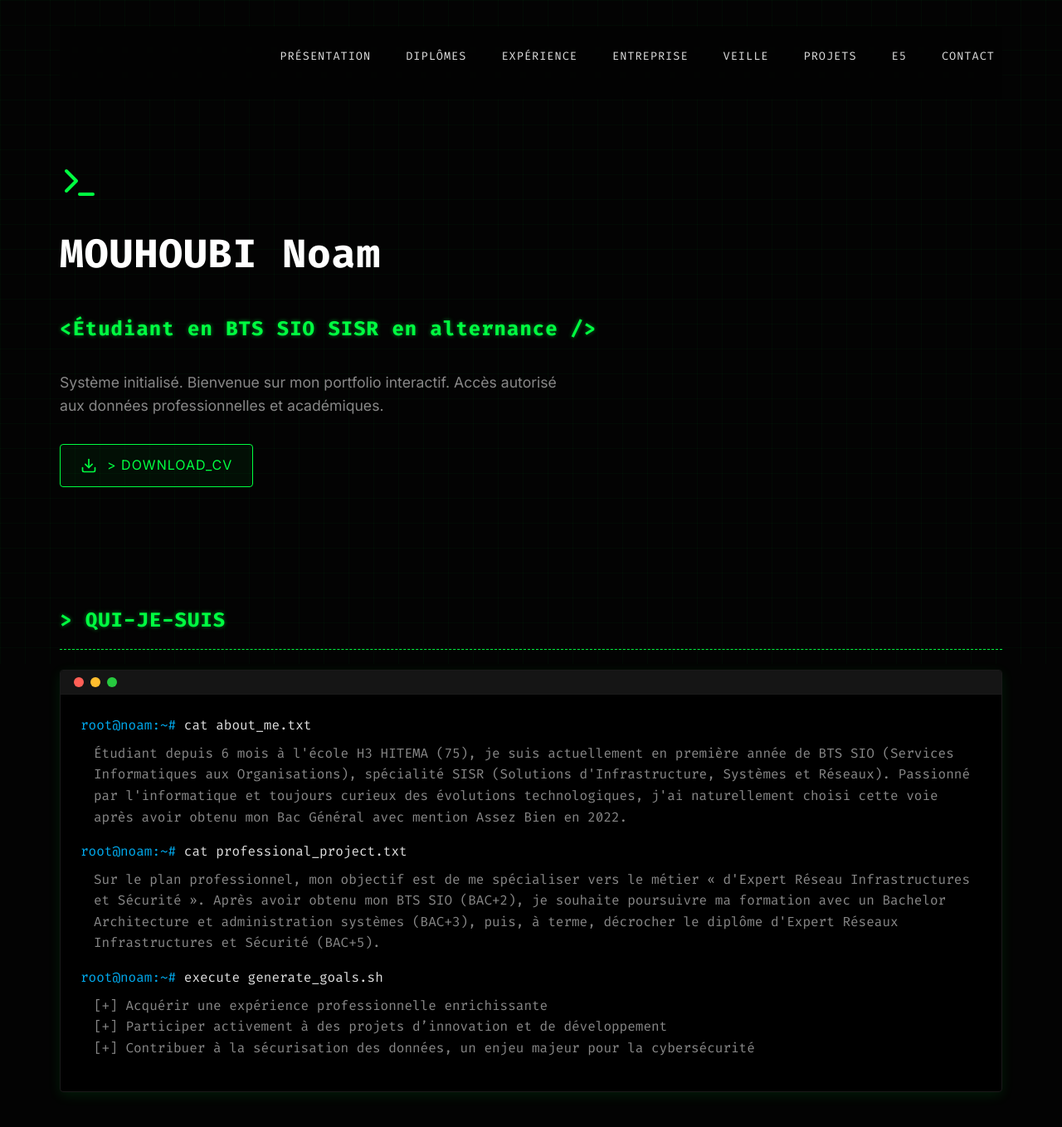
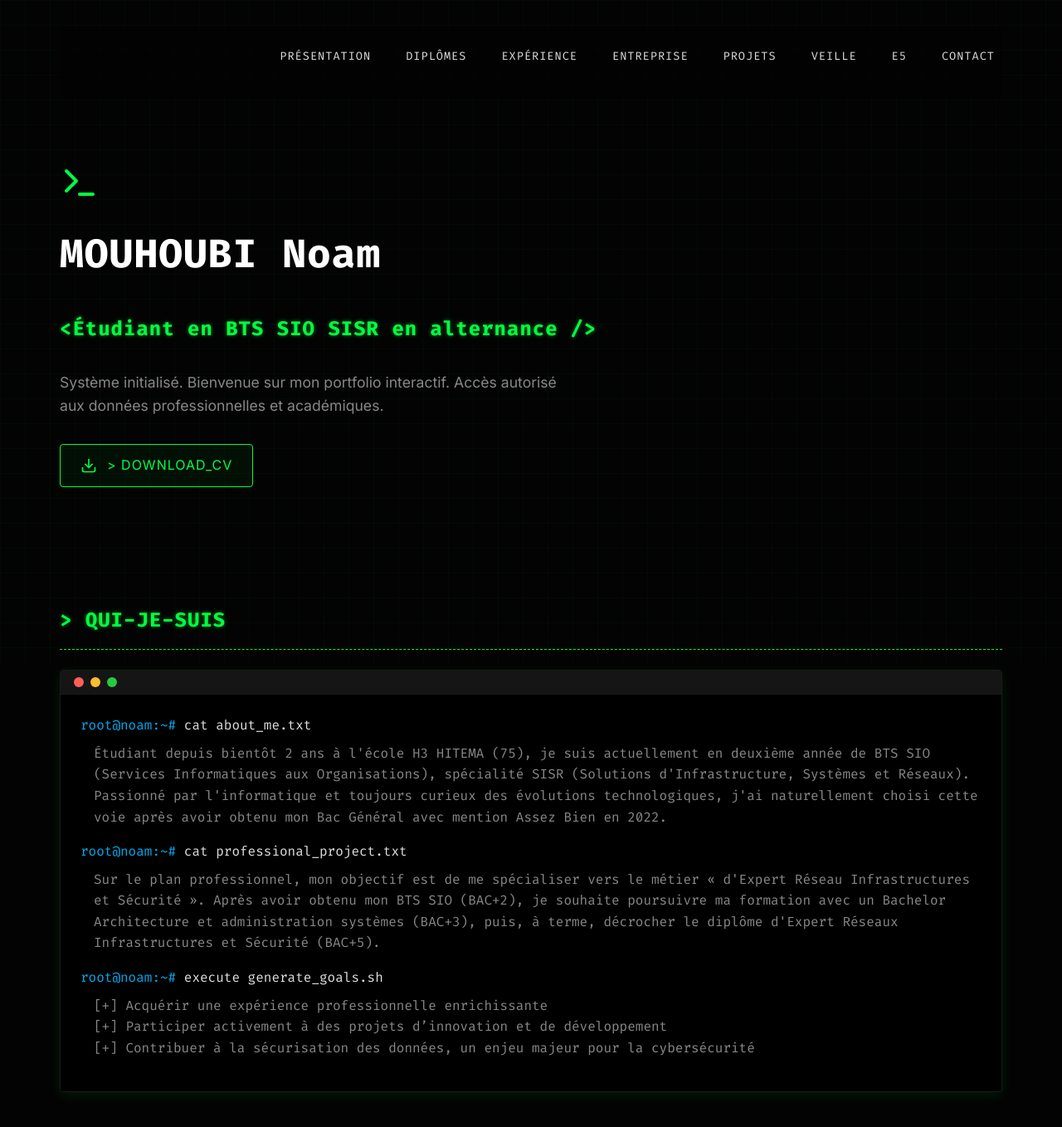
Before and after one commit to 972p/Portfolio-Noam, a React (Vite) app: page / in a window 1280 px wide. Shown: the top 1358 px of the page at 83% size. Built offline with nearby package versions, Linux system fonts and the light colour scheme.

Commit message:
Update navbar link order and about section

```diff
--- a/src/components/About.jsx
+++ b/src/components/About.jsx
@@ -16,7 +16,7 @@ function About() {
                 <div className="terminal-body">
                     <span className="terminal-command">cat about_me.txt</span>
                     <div className="terminal-output">
-                        Étudiant depuis 6 mois à l'école H3 HITEMA (75), je suis actuellement en première année de BTS SIO (Services Informatiques aux Organisations), spécialité SISR (Solutions d'Infrastructure, Systèmes et Réseaux). Passionné par l'informatique et toujours curieux des évolutions technologiques, j'ai naturellement choisi cette voie après avoir obtenu mon Bac Général avec mention Assez Bien en 2022.
+                        Étudiant depuis bientôt 2 ans à l'école H3 HITEMA (75), je suis actuellement en deuxième année de BTS SIO (Services Informatiques aux Organisations), spécialité SISR (Solutions d'Infrastructure, Systèmes et Réseaux). Passionné par l'informatique et toujours curieux des évolutions technologiques, j'ai naturellement choisi cette voie après avoir obtenu mon Bac Général avec mention Assez Bien en 2022.
                     </div>
 
                     <span className="terminal-command">cat professional_project.txt</span>
--- a/src/components/Navbar.jsx
+++ b/src/components/Navbar.jsx
@@ -7,8 +7,8 @@ function Navbar() {
             <a href="#diplomas">Diplômes</a>
             <a href="#experience">Expérience</a>
             <a href="#entreprise">Entreprise</a>
+            <a href="#projects">Projets</a>
             <a href="#veille">Veille</a>
-            <a href="#projects">Projets</a>
             <a href="#e5">E5</a>
             <a href="#contact">Contact</a>
         </nav>
```
Also changed, not shown: 1 other file (tests, documents, lock files or other folders).
